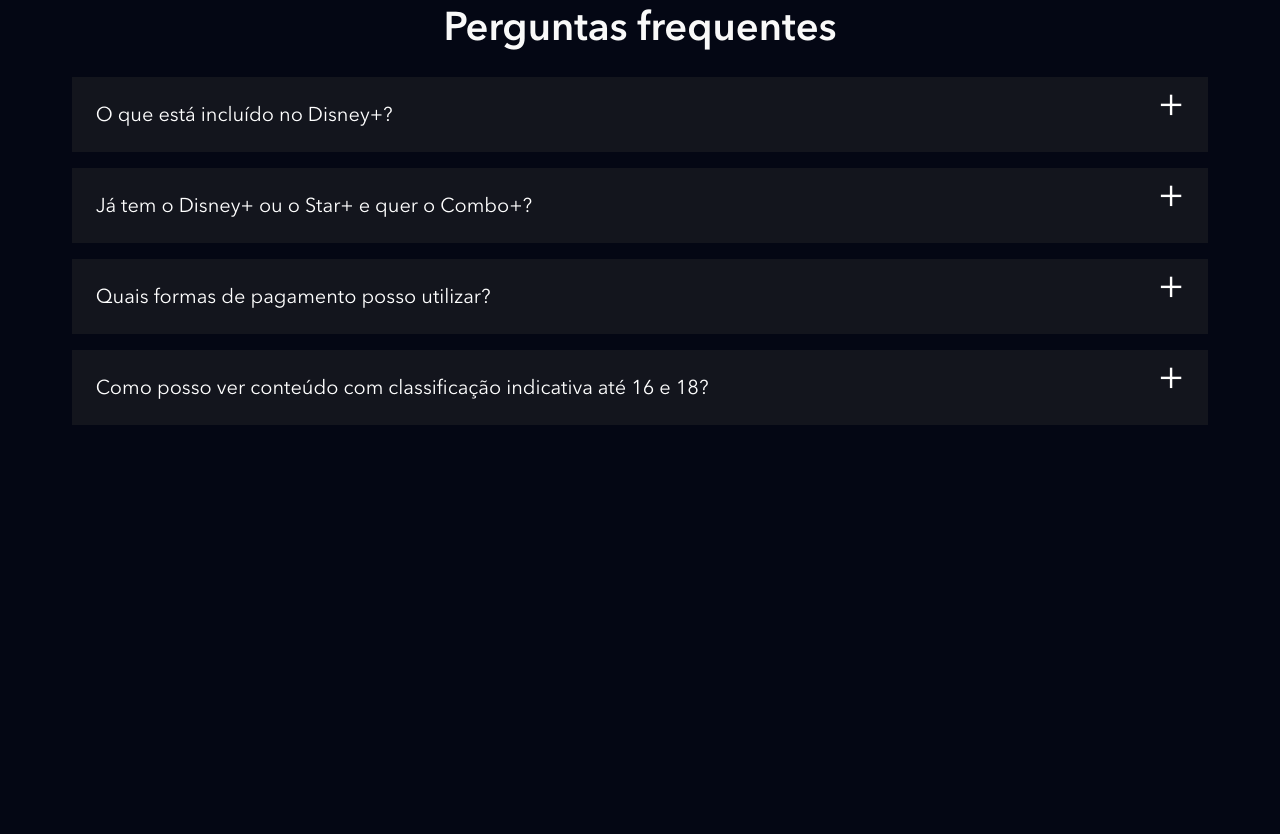
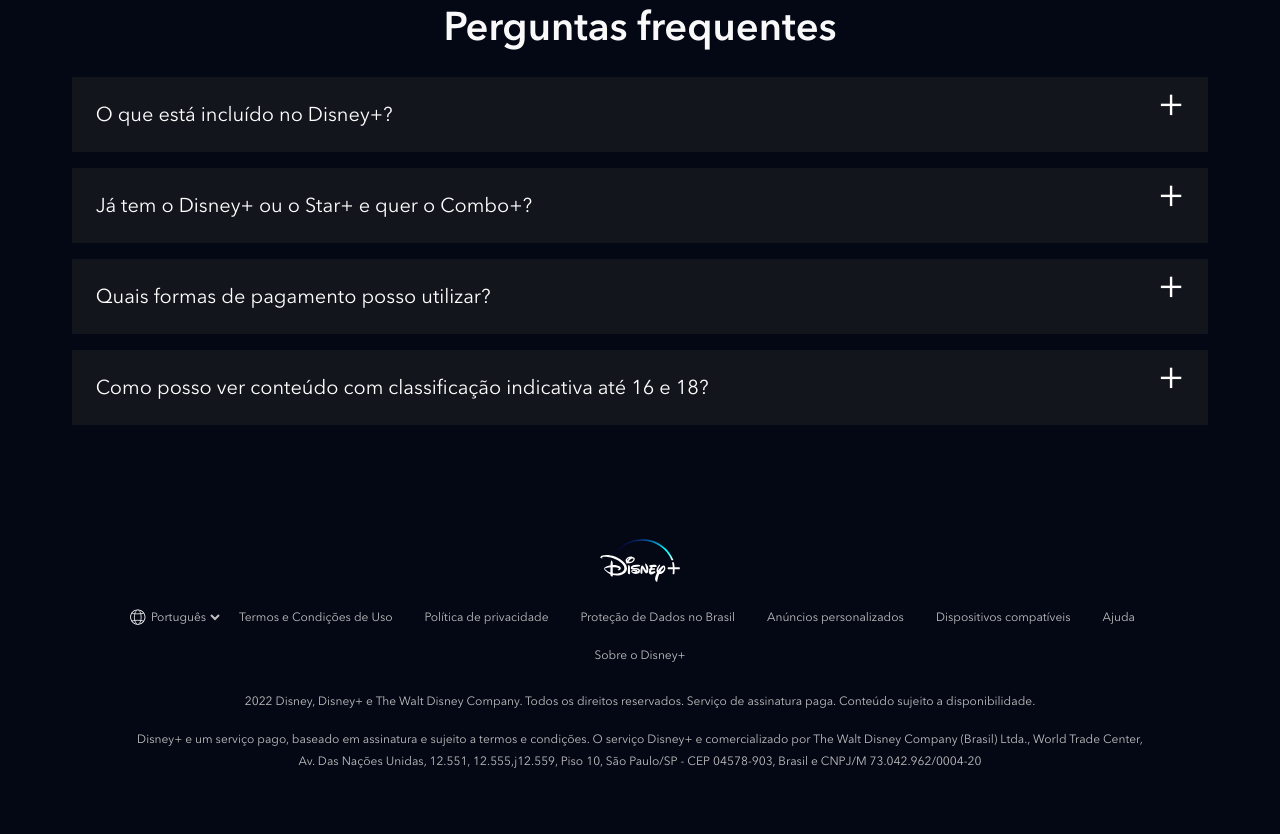
Before and after one commit to carolmeireles/clone-disneyplus, a website: page index.html in a window 1280 px wide. Shown: the part 4459-5293 px from the top of the page. Before the commit the page ends 4972 px from the top, so only its background shows below. Drawn offline with nearby package versions, Linux system fonts and the light colour scheme; files that its build step writes are made by us from their sources; files whose address does not match are found by name.

Commit message:
criação do rodapé

```diff
--- a/index.html
+++ b/index.html
@@ -271,6 +271,51 @@
         </ul>
     </section>
 
+    <footer class="footer">
+        <div class="footer__container">
+            <img class="footer__logo" src="./dist/images/disneyplus.svg" alt="Disney+" />
+        <ul class="footer__links">
+            <li class="footer__links__item">
+                <div class="language-selector">
+                    <img src="./dist/images/icones/globe.svg" alt="Globo mundial" />
+                    <select class="text--small">
+                        <option>English</option>
+                        <option selected>Português</option>
+                    </select>
+                </div>
+            </li>
+            <li class="footer__links__item">
+                <a href="#" class="text--small">Termos e Condições de Uso</a>
+            </li>
+            <li class="footer__links__item">
+                <a href="#" class="text--small">Política de privacidade</a>
+            </li>
+            <li class="footer__links__item">
+                <a href="#" class="text--small">Proteção de Dados no Brasil</a>
+            </li>
+            <li class="footer__links__item">
+                <a href="#" class="text--small">Anúncios personalizados</a>
+            </li>
+            <li class="footer__links__item">
+                <a href="#" class="text--small">Dispositivos compatíveis</a>
+            </li>
+            <li class="footer__links__item">
+                <a href="#" class="text--small">Ajuda</a>
+            </li>
+            <li class="footer__links__item">
+                <a href="#" class="text--small">Sobre o Disney+</a>
+            </li>
+        </ul>
+        <p class="text--small">
+            2022 Disney, Disney+ e The Walt Disney Company. Todos os direitos reservados. Serviço de assinatura paga. Conteúdo sujeito a disponibilidade.
+        </p>
+        <p class="text--small">
+            Disney+ e um serviço pago, baseado em assinatura e sujeito a termos e condições. O serviço Disney+ e comercializado por The Walt Disney Company (Brasil) Ltda., World Trade
+            Center, Av. Das Nações Unidas, 12.551, 12.555,j12.559, Piso 10, São Paulo/SP - CEP 04578-903, Brasil e CNPJ/M 73.042.962/0004-20
+        </p>
+        </div>
+    </footer>
+
     <script src="./src/main.js"></script>
 </body>
 </html>
--- /dev/null
+++ b/src/styles/_footer.scss
@@ -0,0 +1,73 @@
+@use 'variaveis';
+
+.footer {
+    padding: 26px 8px;
+
+    &__container {
+        max-width: 1024px;
+        width: 100%;
+        margin: 0 auto;
+        text-align: center;
+        padding-bottom: 20px;
+    }
+
+    &__logo {
+        width: 80px;
+        margin: 0 auto 10px;
+
+    }
+
+    &__links {
+        list-style-type: none;
+        margin-bottom: 16px;
+        display: flex;
+        align-items: center;
+        flex-wrap: wrap;
+        justify-content: center;
+
+        &__item {
+            display: inline-block;
+
+            a {
+                text-decoration: none;
+                padding: 8px 16px;
+                display: block;
+
+                &:hover {
+                    color: variaveis.$corTextoSecundario;
+                }
+            }
+        }
+    }
+
+    p {
+        margin-bottom: 16px;
+
+    }
+}
+
+.language-selector {
+    display: flex;
+    align-items: center;
+
+    img {
+        height: 18px;
+        width: 18px;
+    }
+
+    select {
+        background-color: transparent;
+        border: none;
+        color: variaveis.$corTextoPrincipal;
+        height: 38px;
+
+        &:hover {
+            color: variaveis.$corTextoSecundario;
+            text-decoration: underline;
+        }
+
+        option {
+            color: variaveis.$corDeFundo;
+        }
+    }
+}
--- a/src/styles/main.scss
+++ b/src/styles/main.scss
@@ -4,6 +4,7 @@
 @use 'plans';
 @use 'available-devices';
 @use 'faq';
+@use 'footer';
 
 @font-face {
     font-family: Avenir;
```
